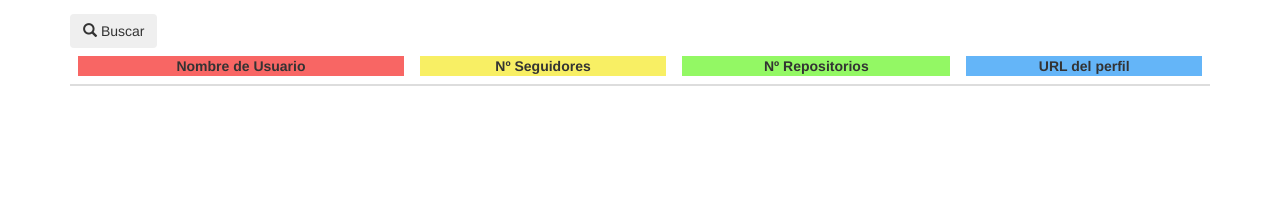
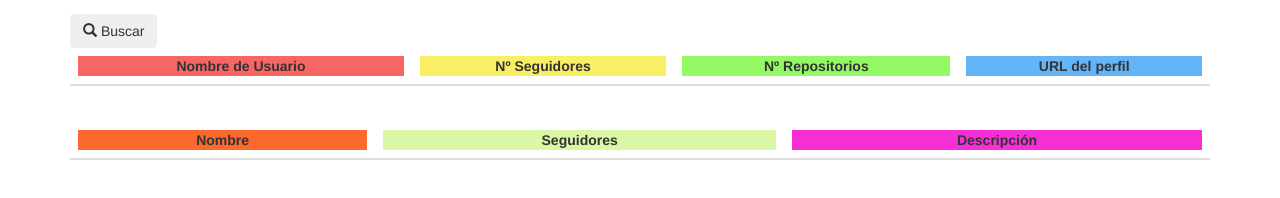
Before and after one commit to MikelArinaMarcos/exempleWebDSA, a plain HTML site: page index.html in a window 1280 px wide. Shown: the part 362-560 px from the top of the page. Drawn offline with nearby package versions, Linux system fonts and the light colour scheme.

Commit message:
Tabla con lista de repositorios creada

```diff
--- a/index.html
+++ b/index.html
@@ -19,7 +19,17 @@
                         $("#informacion").text(data.url)
                     },"json");
                 });
+                $("button").click(function(){
+                    $.get("https://api.github.com/users/"+ $("#usr").val()+"/repos" , function(data, status){
+                            for( var i=0; i< data.length;i++)
+                            { var item = data[i]
+                                $("#tabla").append("<tr><td>"+item.name+"</td><td>"+item.stargazers_count+"</td><td>"+item.description+"</td></tr>");
+                            }
+                        }
+                        ,"json");
+                });
             });
+
         </script>
     </head>
     <body>
@@ -55,7 +65,24 @@
                         <td id ="informacion"></td>
                     </tr>
                 </tbody>
+
             </table>
+            <table class="table">
+                <thead>
+                    <tr>
+                        <th><div style= "background-color:#FC682D; text-align: center">Nombre</div></th>
+                        <th><div style= "background-color:#DAF7A6; text-align: center">Seguidores</div></th>
+                        <th><div style= "background-color:#F72FD6; text-align: center">Descripción</div></th>
+            </tr>
+            </thead>
+            <tbody id="tabla">
+            <tr>
+                <td id ="username" style= "text-align: center"></td>
+                <td id ="follow" style="text-align: center"></td>
+                <td id ="repos" style="text-align: center"></td>
+            </tr>
+            </tbody>
+        </table>
         </div>
     </body>
 </html>
```
